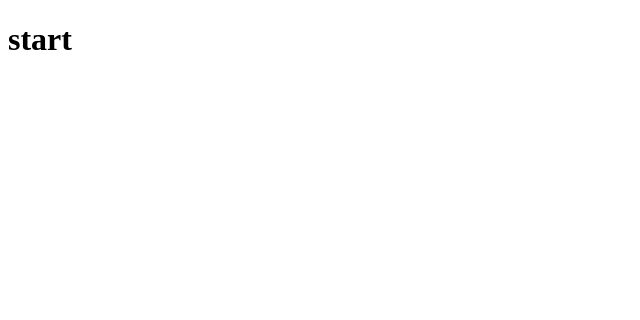
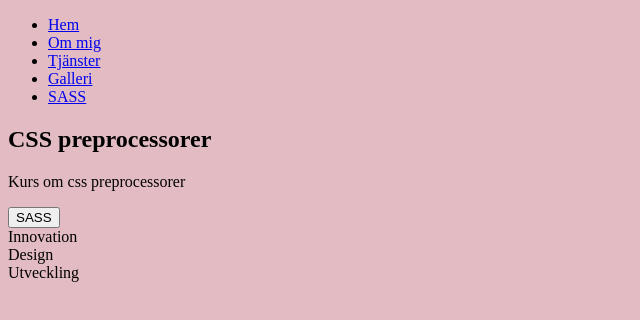
Before and after one commit to agadman/Moment3_DT211G, a website built with Parcel: page src/index.html in a window 1280 px wide. Shown: the whole page, without its empty margins (0-640 px from the left). Built offline with nearby package versions, Linux system fonts and the light colour scheme.

Commit message:
lagt in grund content index och kontrollerat att sass installeras

```diff
--- a/package.json
+++ b/package.json
@@ -10,6 +10,7 @@
   },
   "description": "",
   "devDependencies": {
+    "@parcel/transformer-sass": "^2.13.3",
     "parcel": "^2.13.3",
     "sharp": "^0.33.5"
   },
--- /dev/null
+++ b/src/css/main.scss
@@ -0,0 +1,5 @@
+$primary-color: rgb(226, 188, 194);
+
+body {
+    background-color: $primary-color;
+}
--- a/src/index.html
+++ b/src/index.html
@@ -4,10 +4,32 @@
     <meta charset="UTF-8">
     <meta http-equiv="X-UA-Compatible" content="IE=edge">
     <meta name="viewport" content="width=device-width, initial-scale=1.0">
+    <link rel="stylesheet" href="./css/main.scss">
     <title>Moment 3 - CSS preprocessorer</title>
 </head>
 <body>
-    <h1>start</h1>
-
+    <header>
+        <nav>
+            <ul>
+                <li><a href="#">Hem</a></li>
+                <li><a href="#">Om mig</a></li>
+                <li><a href="#">Tjänster</a></li>
+                <li><a href="#">Galleri</a></li>
+                <li><a href="#">SASS</a></li>
+            </ul>
+        </nav>
+    </header>
+    <main>
+        <section class="hero">
+            <h1>CSS preprocessorer</h1>
+            <p>Kurs om css preprocessorer</p>
+            <button>SASS</button>
+        </section>
+        <section class="grid-container">
+            <div class="grid-item">Innovation</div>
+            <div class="grid-item">Design</div>
+            <div class="grid-item">Utveckling</div>
+        </section>
+    </main>
 </body>
 </html>
```
